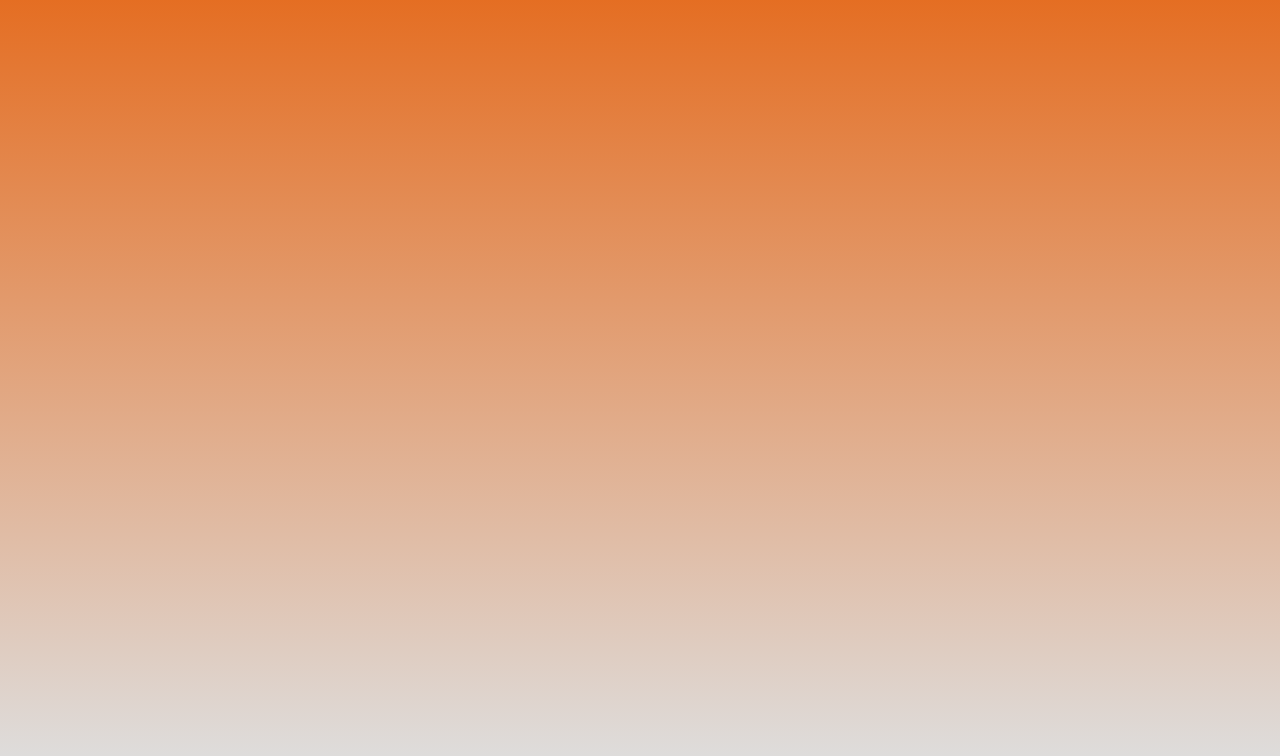
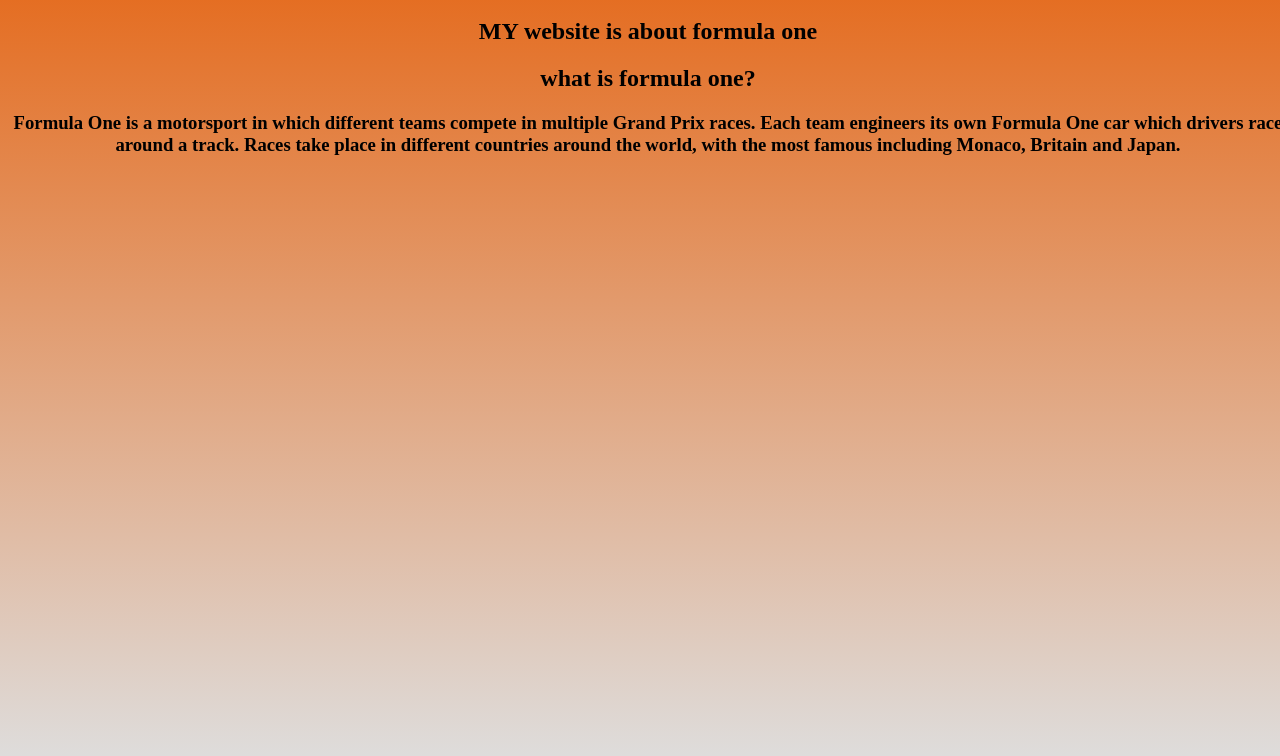
Before and after one commit to scarlettpettitt/website, a plain HTML site: page index.html in a window 1280 px wide. Shown: the part 48-804 px from the top of the page. Drawn offline with Linux system fonts and the light colour scheme.

Commit message:
Update index.html

```diff
--- a/index.html
+++ b/index.html
@@ -12,8 +12,15 @@
 
 <body>
 <h1>My Website</h1>
-
-
+<h2>
+MY website is about formula one
+</h2>
+<h2>
+what is formula one?
+</h2>
+<h3>
+Formula One is a motorsport in which different teams compete in multiple Grand Prix races. Each team engineers its own Formula One car which drivers race around a track. Races take place in different countries around the world, with the most famous including Monaco, Britain and Japan.
+</h3>
 
 </body>
 
```
